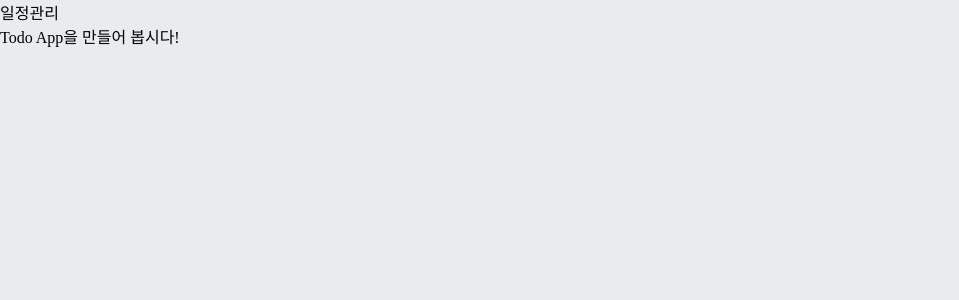
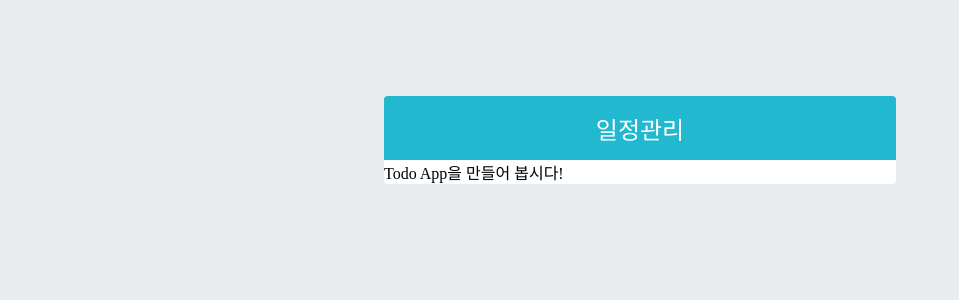
Before and after one commit to soolovepat/sass, a React (Create React App) app: page / in a window 1280 px wide. Shown: the top 300 px of the page, without its empty margins (0-959 px from the left). Built offline with nearby package versions, Linux system fonts and the light colour scheme.

Commit message:
add design

```diff
--- a/src/components/TodoTemplate.js
+++ b/src/components/TodoTemplate.js
@@ -3,9 +3,9 @@ import './TodoTemplate.scss';
 
 const TodoTemplate = ({ children }) => {
   return (
-    <div>
-      <div>일정관리</div>
-      <div>{children}</div>
+    <div className="TodoTemplate">
+      <div className="app-title">일정관리</div>
+      <div className="content">{children}</div>
     </div>
   );
 };
--- a/src/components/TodoTemplate.scss
+++ b/src/components/TodoTemplate.scss
@@ -0,0 +1,22 @@
+.TodoTemplate {
+  width: 512px;
+  margin-left: auto;
+  margin-right: auto;
+  margin-top: 6rem;
+  border-radius: 4px;
+  overflow: hidden;
+}
+
+.app-title {
+  background: #22b8cf;
+  color: white;
+  height: 4rem;
+  font-size: 1.5rem;
+  display: flex;
+  align-items: center;
+  justify-content: center;
+}
+
+.content {
+  background: white;
+}
```
